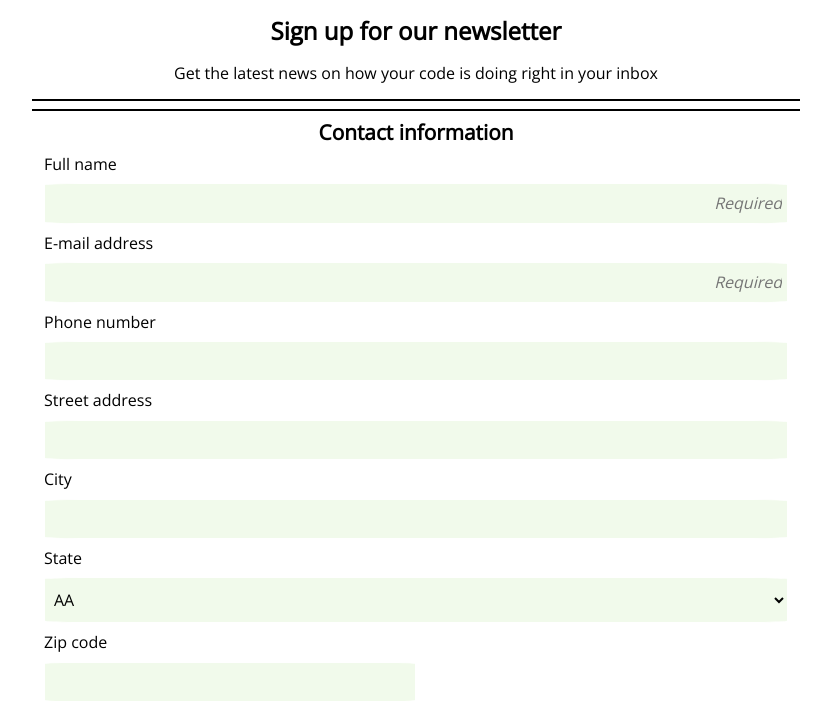
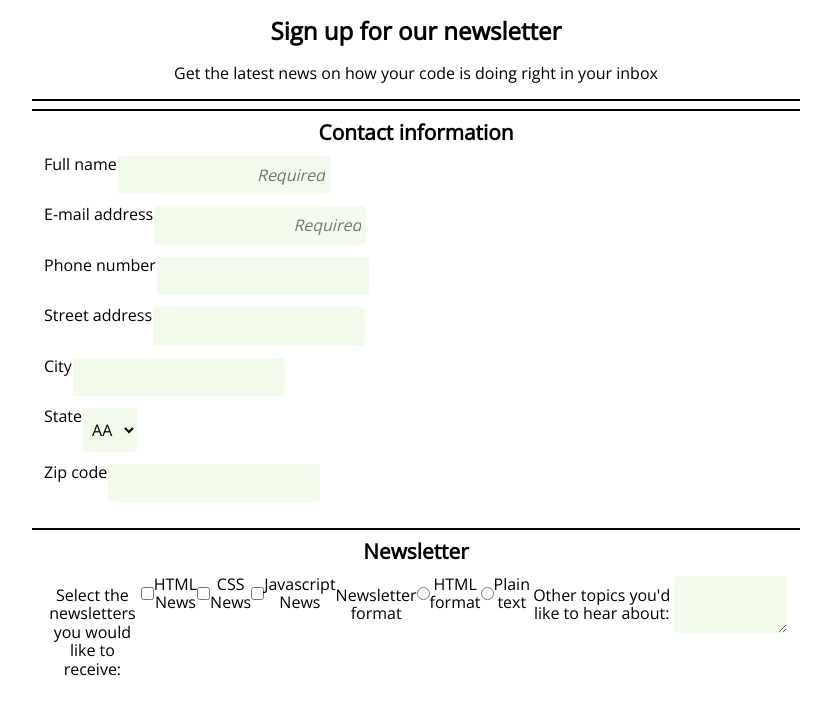
Before and after one commit to frontwebdev9/3, a plain HTML site: page index.html in a window 1280 px wide. Shown: the part 56-767 px from the top of the page, without its empty margins (224-1055 px from the left). Drawn offline with nearby package versions, Linux system fonts and the light colour scheme.

Commit message:
added media query 768

```diff
--- a/css/style.css
+++ b/css/style.css
@@ -73,3 +73,11 @@ hr {
 #zipcode {
 max-width: 50%;
 }
+
+
+@media (min-width: 768px){
+	.flex-pair {
+		flex-direction: row;
+	}
+
+}
```
